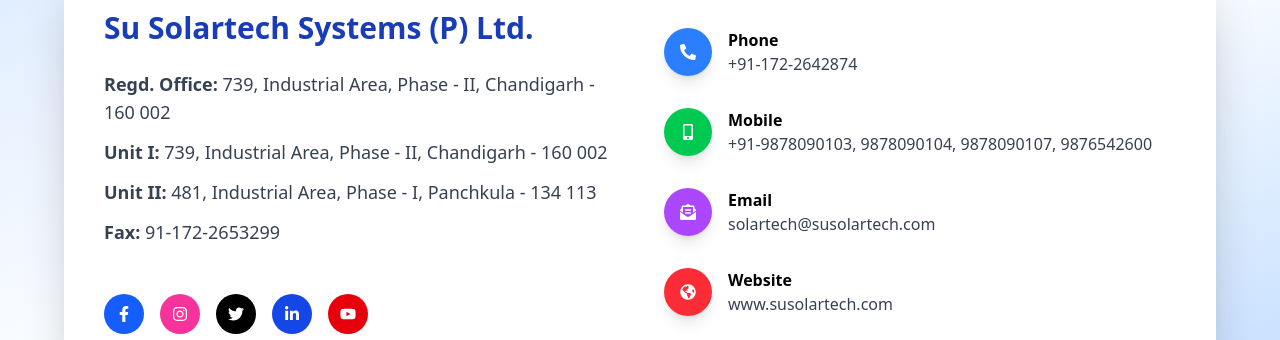
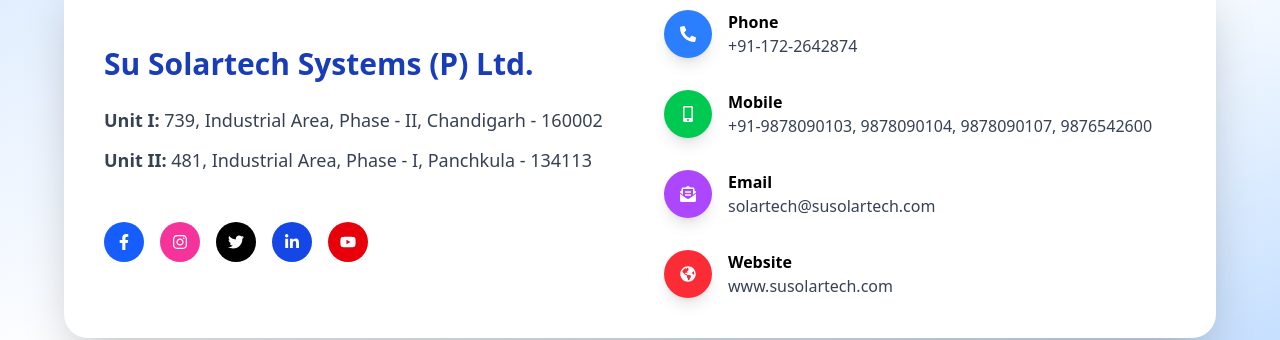
Before and after one commit to ParveenPasricha/SSSPL, a React (Vite) app: page /contact in a window 1280 px wide. Shown: the part 1079-1419 px from the top of the page. Built offline with nearby package versions, Linux system fonts and the light colour scheme.

Commit message:
Image Added Pending on Slider
Image Added Pending on Slider Pickup from Google Drive

```diff
--- a/src/Components/Contact.jsx
+++ b/src/Components/Contact.jsx
@@ -1,6 +1,6 @@
 import { FaPhoneAlt, FaMobileAlt, FaEnvelopeOpenText } from "react-icons/fa";
 import React from "react";
-import { FaGlobeAmericas, FaFacebookF, FaInstagram, FaTwitter, FaLinkedinIn, FaYoutube } from "react-icons/fa"; // FaXTwitter hata diya, FaTwitter use kiya
+import { FaGlobeAmericas, FaFacebookF, FaInstagram, FaTwitter, FaLinkedinIn, FaYoutube } from "react-icons/fa";
 
 const Contact = () => {
   return (
@@ -14,10 +14,8 @@
           </h1>
 
           <div className="space-y-3 text-gray-700 text-lg">
-            <p><strong>Regd. Office:</strong> 739, Industrial Area, Phase - II, Chandigarh - 160 002</p>
-            <p><strong>Unit I:</strong> 739, Industrial Area, Phase - II, Chandigarh - 160 002</p>
-            <p><strong>Unit II:</strong> 481, Industrial Area, Phase - I, Panchkula - 134 113</p>
-            <p><strong>Fax:</strong> 91-172-2653299</p>
+            <p><strong>Unit I:</strong> 739, Industrial Area, Phase - II, Chandigarh - 160002</p>
+            <p><strong>Unit II:</strong> 481, Industrial Area, Phase - I, Panchkula - 134113</p>
           </div>
 
           <div className="flex gap-4 mt-6">
@@ -25,7 +23,7 @@
             {[
               { icon: <FaFacebookF />, bg: 'bg-blue-600', link: 'https://facebook.com' },
               { icon: <FaInstagram />, bg: 'bg-pink-500', link: 'https://instagram.com' },
-              { icon: <FaTwitter />, bg: 'bg-black', link: 'https://twitter.com' },  // changed FaXTwitter -> FaTwitter
+              { icon: <FaTwitter />, bg: 'bg-black', link: 'https://twitter.com' },
               { icon: <FaLinkedinIn />, bg: 'bg-blue-700', link: 'https://linkedin.com' },
               { icon: <FaYoutube />, bg: 'bg-red-600', link: 'https://youtube.com' }
             ].map((item, index) => (
--- a/src/Components/ImageSlider.jsx
+++ b/src/Components/ImageSlider.jsx
@@ -5,7 +5,7 @@
 
 const ImageSlider = () => {
   const images = [
-    'https://www.susolartech.com/images1/HH.png',
+    'https://www.susolartech.com/images1/jassa%20singh.png',
     'https://i.ytimg.com/vi/WHvM_Q8Ue9I/mqdefault.jpg',
     'https://www.susolartech.com/images1/15%20kw%20spp%20installed%20at%20sutlej%20public%20school,%20banga%20(pb)%20pic1.png',
   ];
```
